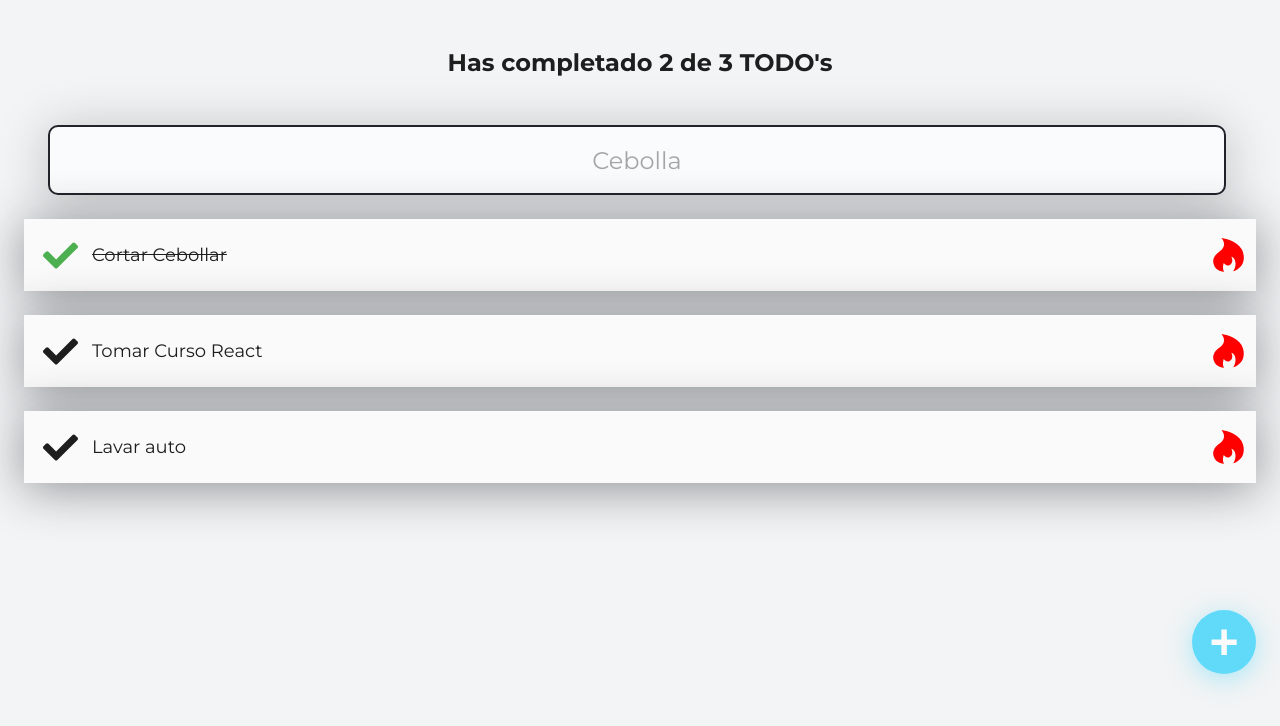
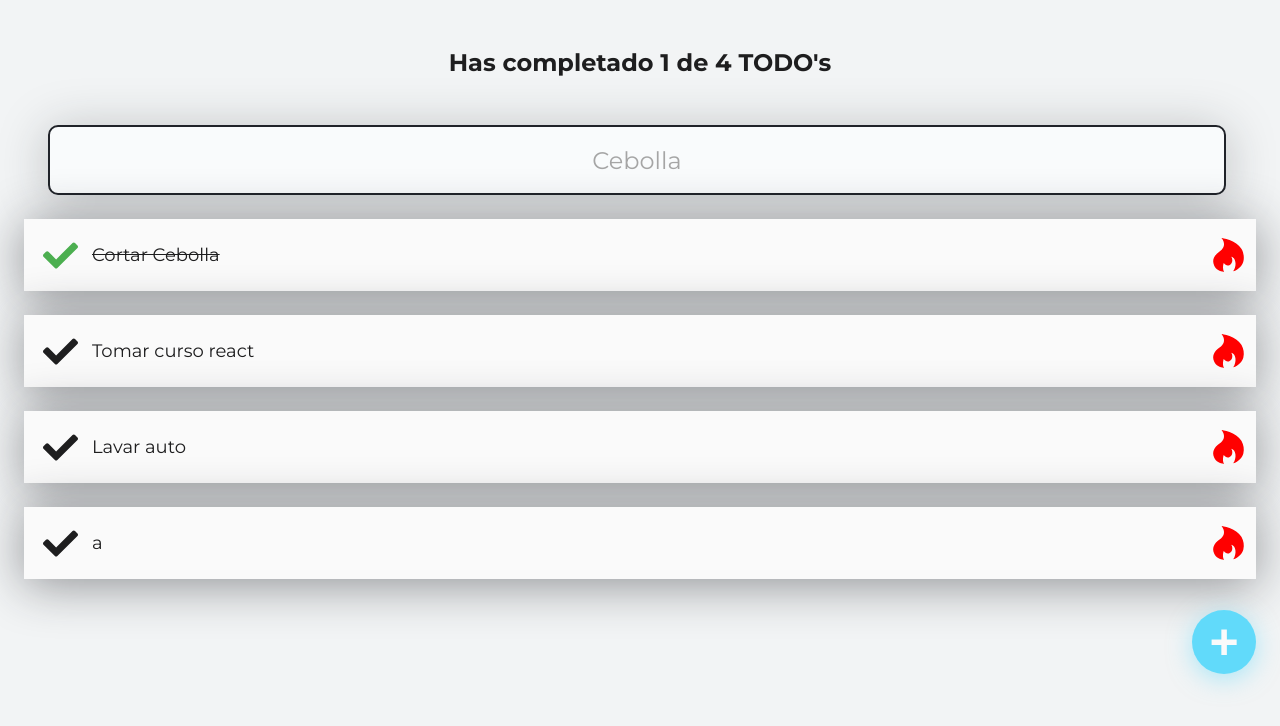
Before and after one commit to hermsale/todoApp-react, a React (Create React App) app: page / in a window 1280 px wide. Shown: the top 726 px of the page. Built offline with nearby package versions, Linux system fonts and the light colour scheme.

Commit message:
se incluyeron mejoraas en todoSearch, en la busqueda de todo's, se trabajo principalmente en app.js . se agrego un filtro para la busqueda de todo's y se aplico toLowerCase para los ingresos y busquedas.

```diff
--- a/src/App.js
+++ b/src/App.js
@@ -9,23 +9,65 @@
 // import './App.css';
 
 // creamos una lista de array con objetos y propiedades - tareas pendientes
-const todos = [
-  {index:1, text:'Cortar Cebollar', completed:true},
-  {index:2, text:'Tomar Curso React', completed:false},
-  {index:3, text:'Lavar auto', completed:false}
+const defaultTodos = [
+  {index:1, text:'Cortar Cebolla', completed:true},
+  {index:2, text:'Tomar curso react', completed:false},
+  {index:3, text:'Lavar auto', completed:false},
+  {index:4, text:'a', completed:false}
 ]
 
 // funcion app - citando las propiedades del Componente App
 function App() {
+  // react Hooks //////////////////////////////////////////////////////////////////
+
+  // creamos un estado para mostrar los Todo's - le asignamos los Todo's que tenemos en nuestro array por defaultTodos
+    const [todos, setTodos] = React.useState(defaultTodos);
+
+    // se guarda el estado y una funcion para actualizarlo, esto es propio del objeto React.useState
+    const [searchValue, setSearchValue] = React.useState('');
+
+    // guardara la cantidad de todo's completos - si todo.completed es true
+    const completedTodos = todos.filter( todo => !!todo.completed).length;
+    const totalTodos = todos.length;
+
+  // creamos un array vacio
+    let searchedTodos = [];
+
+    // si no hay nada escrito en searchValue, mostramos todos los todos
+    if(!searchValue.length >=1) {
+      searchedTodos = todos;
+    }else{
+      // guardamos en searchTodos el filtro donde la condicion de aparicion es que este incluido algo de todoText en searchText
+      searchedTodos = todos.filter(todo =>{
+        // pasamos a minuscula el texto del array
+        const todoText = todo.text.toLowerCase();
+        // pasamos a minuscula la busqueda
+        const searchText = searchValue.toLowerCase();
+        // si algo de todoText esta en searchText, lo retornamos
+        return todoText.includes(searchText);
+       })
+    }
+
+
+
+
   return (
     <React.Fragment>
-      <TodoCounter />
+      {/* le pasamos al componente encargado de tomar el control de Todo's los valores */}
+      <TodoCounter
+      total={totalTodos}
+      completed={completedTodos}
+      />
 
-      <TodoSearch />
+    {/* pasamos por props el estado  */}
+      <TodoSearch
+      searchValue={searchValue}
+      setSearchValue={setSearchValue}
+      />
        {/* podemos hacer uso en TodoList de la propiedad children, ya que  hicimos apertura y cierre del componente */}
       <TodoList>
 
-         {todos.map(todo => (
+         {searchedTodos.map(todo => (
            <TodoItem key={todo.index} number={todo.index} text={todo.text} completed={todo.completed} />
           ))}
       </TodoList>
--- a/src/TodoCounter.js
+++ b/src/TodoCounter.js
@@ -1,10 +1,10 @@
 import React from 'react';
 import './TodoCounter.css';
 
-
-function TodoCounter () {
+// destructuramos el objeto props y solo tomamos lo que queramos
+function TodoCounter ({total, completed}) {
     return(
-        <h2 className='TodoCounter'> Has completado 2 de 3 TODO's</h2>
+        <h2 className='TodoCounter'> Has completado {completed} de {total} TODO's</h2>
     );
 }
 
--- a/src/TodoSearch.js
+++ b/src/TodoSearch.js
@@ -2,10 +2,9 @@
 import "./TodoSearch.css";
 
 
-function TodoSearch (){
-    // react Hooks
-    // creamos un array que guarde un estado y una funcion, esto es propio del objeto React.useState
-    const [searchValue, setSearchValue] = React.useState('');
+// le indicamos que va a recibir los argumentos por params - desestructuracion del props
+function TodoSearch ({searchValue, setSearchValue}){
+
 
     // tomamos por parametro el objeto event de los cambios del input
     // cada vez que hagamos un cambio en el input, va a llamar a la funcion setSearchValue para actualizar su estado
@@ -15,18 +14,15 @@
        setSearchValue(event.target.value);
     }
 
-    return [
+    return (
         <input
             className="TodoSearch"
             placeholder='Cebolla'
-            // indicamos que el valor sera igual al del estado
+            // indicamos que el valor sera igual al del estado - por convención de React hay que realizar este paso
             value={searchValue}
             // cada cambio que haya en el input, se transladará a la funcion
             onChange={onSearchValueChange}
-        />,
-        <p>{searchValue}</p>
-    ]
-
+        />
+    )
 }
-
 export { TodoSearch };
```
